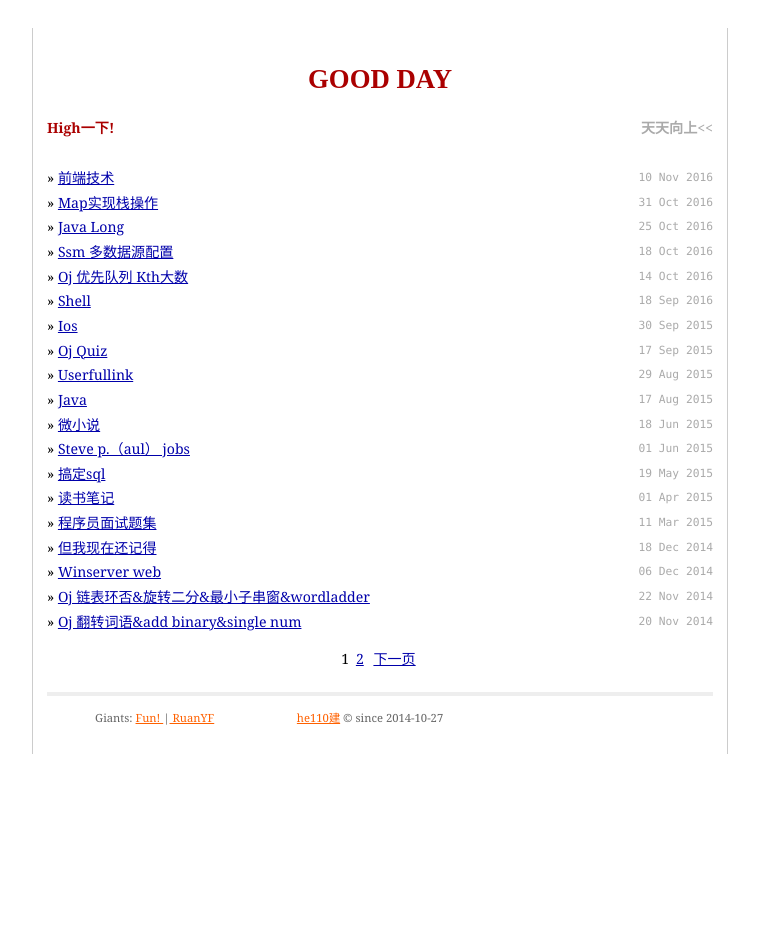
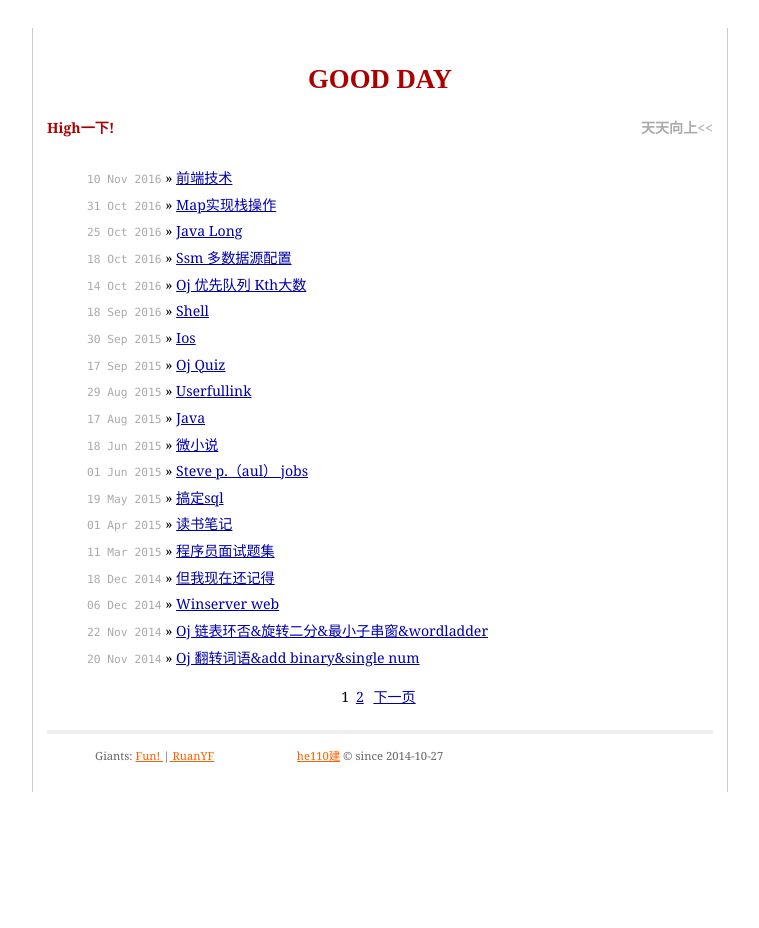
Before and after one commit to he110jian/he110jian.github.io, a Jekyll site: the page built from index.html, in a window 1280 px wide. Shown: the whole page, without its empty margins (260-1019 px from the left). Built offline with Jekyll 4.4.1, drawn with Linux system fonts in a browser that asks for light colours; the list of posts is cut into pages by our own code; comment, search, counter and statistics services are not loaded.

Commit message:
2016年12月26日15:08:56

```diff
--- a/css/screen.css
+++ b/css/screen.css
@@ -5,10 +5,6 @@
 /*****************************************************************************/
 
 /* Global Reset */
-
-* {
-  padding: 0;
-}
 
 html, body {
   height: 100%;
@@ -77,7 +73,6 @@ ul.posts {
     color: #aaa;
     font-family: Monaco, "Courier New", monospace;
     font-size: 80%;
-	float:right;
   }
 
 /*****************************************************************************/
```
